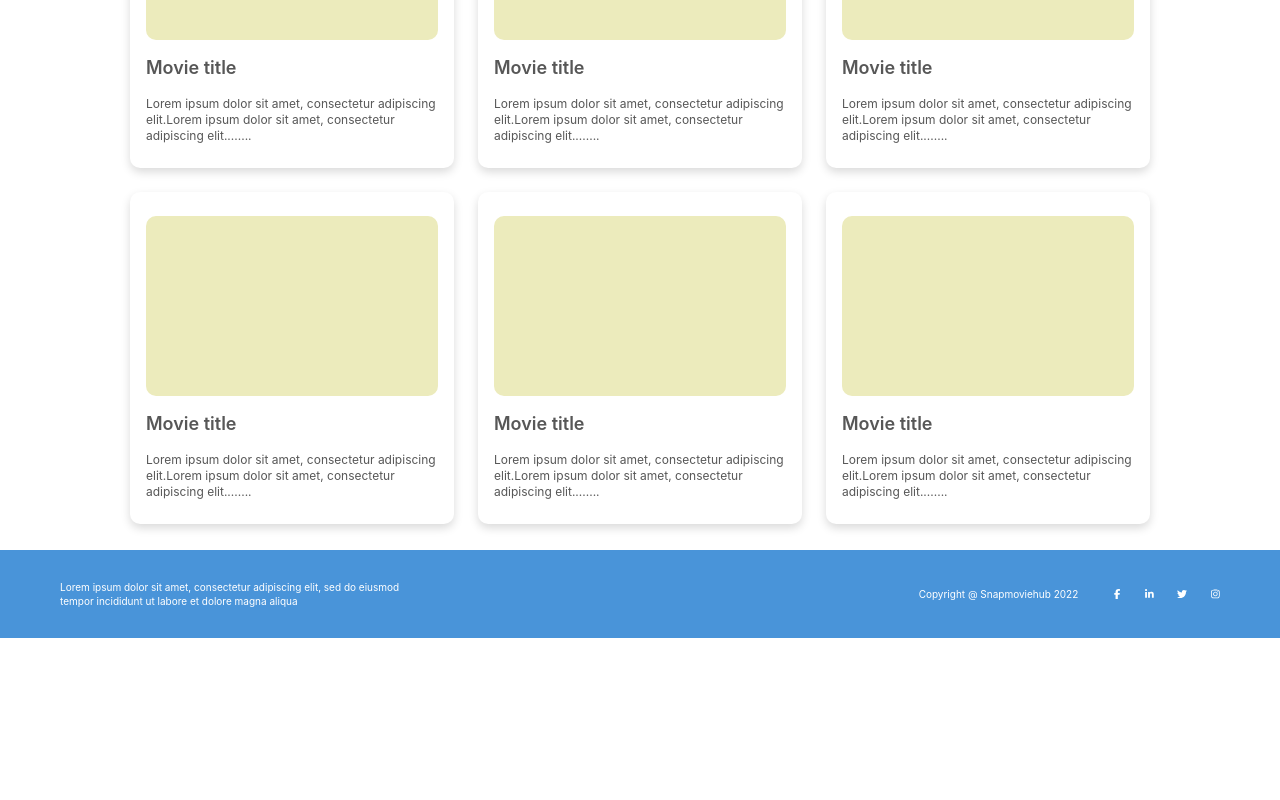
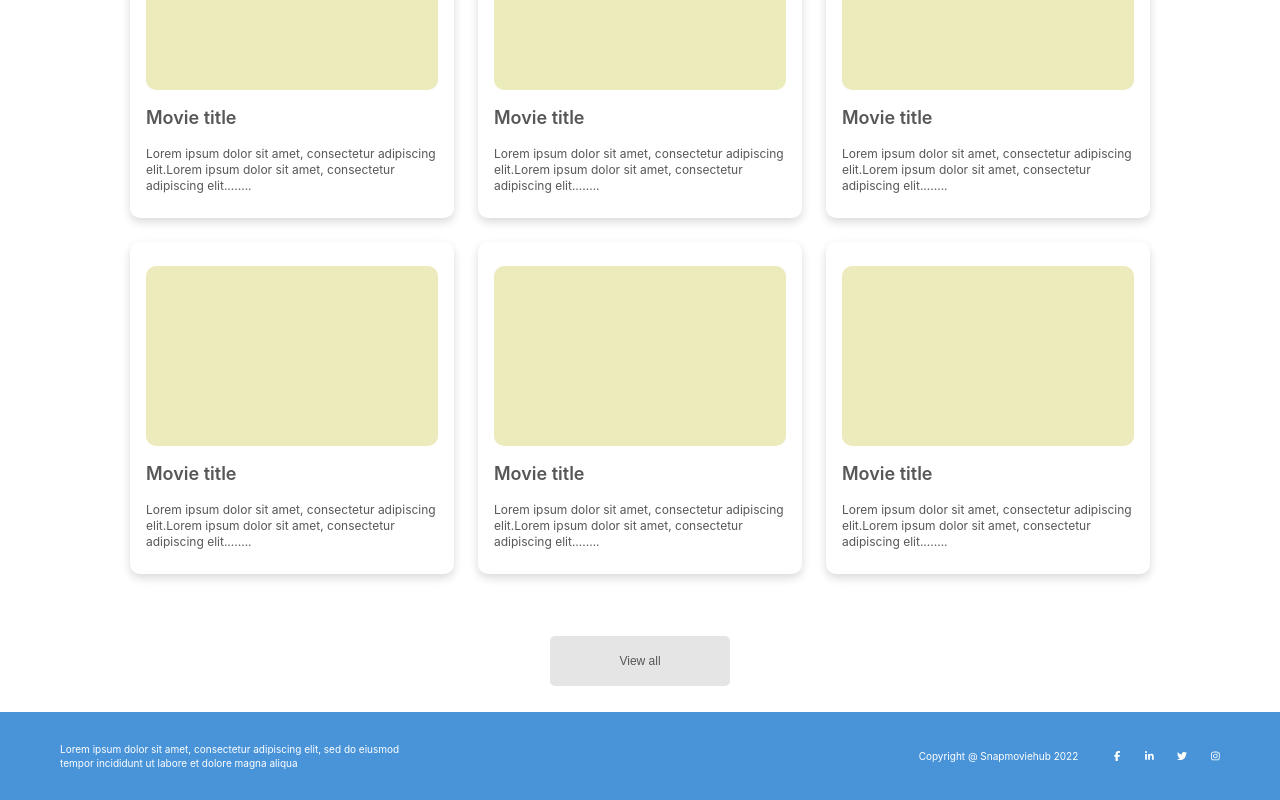
Before and after one commit to Hvinder/movie-hub, a React (Create React App) app: page / in a window 1280 px wide. Shown: the part 1093-1893 px from the top of the page. Before the commit the page ends 1731 px from the top, so only its background shows below. Built offline with nearby package versions, Linux system fonts and the light colour scheme.

Commit message:
view all button

```diff
--- a/src/components/TopMovies.tsx
+++ b/src/components/TopMovies.tsx
@@ -20,6 +20,25 @@ const Row = styled.div`
   justify-content: center;
   flex-wrap: wrap;
   gap: 24px;
+  box-sizing: border-box;
+  padding: 50px 0;
+`;
+
+const ViewAllBtn = styled.button`
+  width: 180px;
+  height: 50px;
+  background: #e5e5e5;
+  border-radius: 5px;
+  font-weight: 400;
+  font-size: 12px;
+  line-height: 18px;
+  color: #575757;
+  border: none;
+  outline: none;
+  cursor: pointer;
+  &:hover {
+    background: #d8d8d8;
+  }
 `;
 
 const MOVIE_MOCK: MovieDetails[] = [
@@ -150,6 +169,7 @@ const TopMovies = () => {
           <MovieCard movieDetail={movie} />
         ))}
       </Row>
+      <ViewAllBtn>View all</ViewAllBtn>
     </Container>
   );
 };
```
